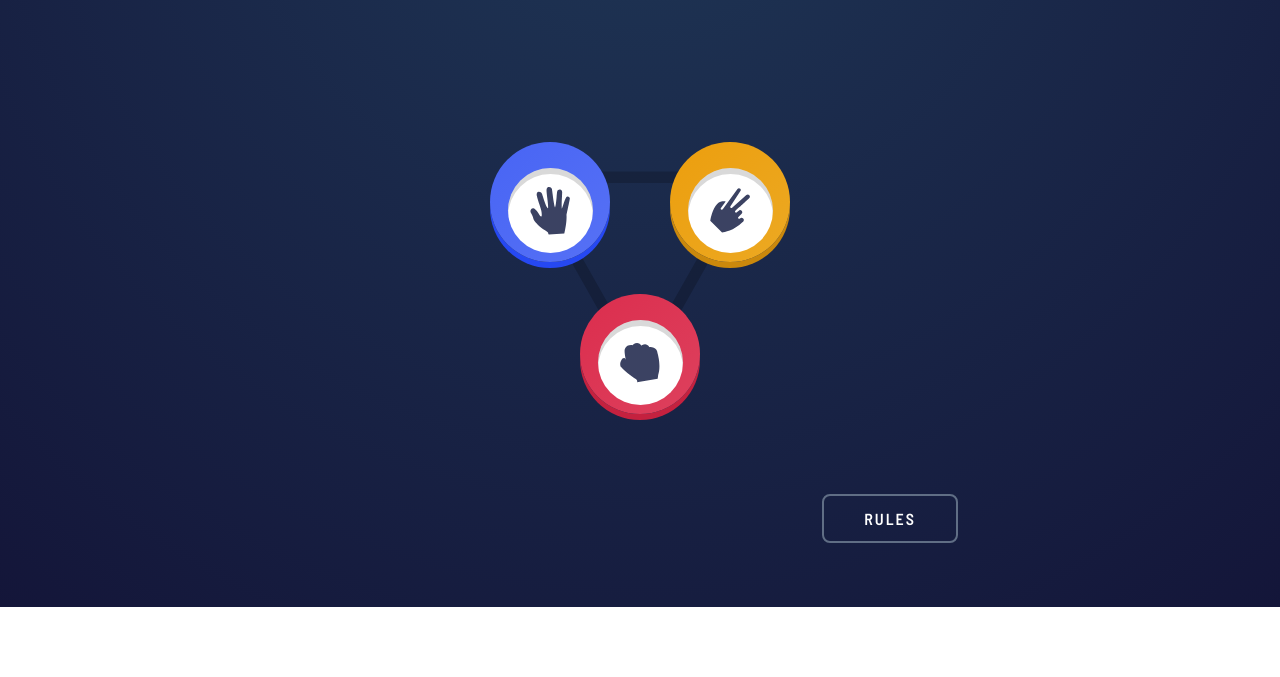
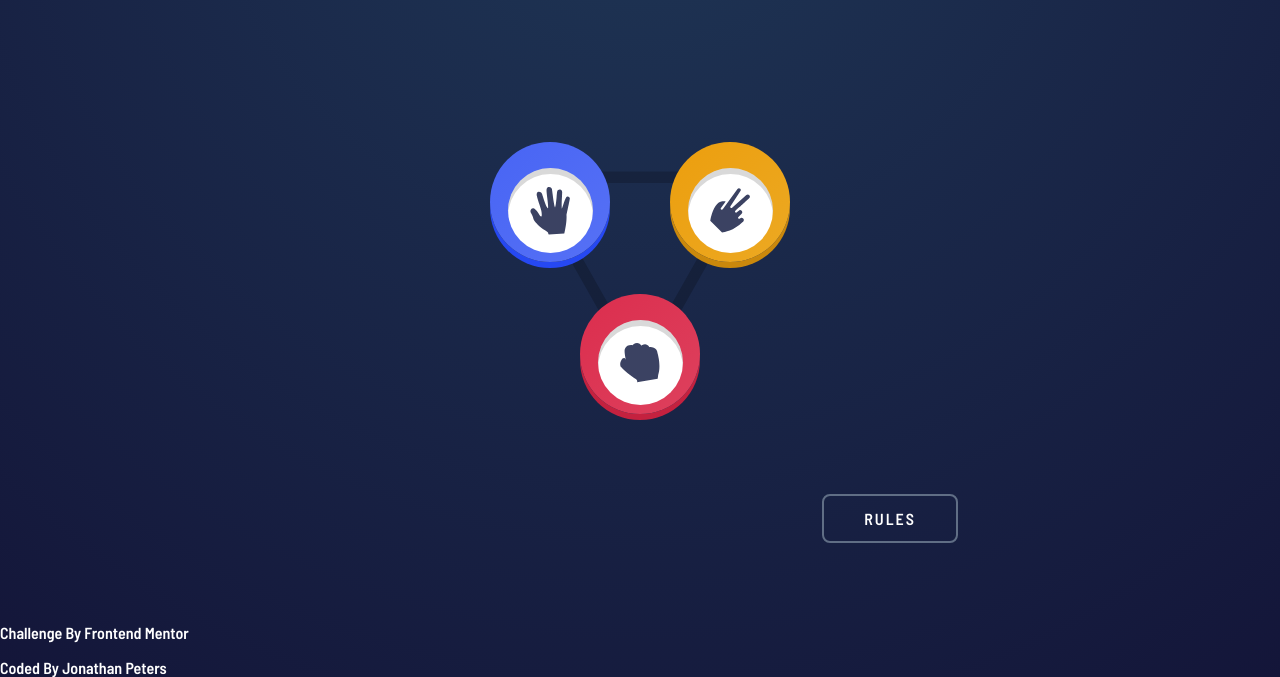
Before and after one commit to QMS85/Rock-Paper-Scissors-Game, a plain HTML site: page index.html in a window 1280 px wide. Shown: the part 193-870 px from the top of the page. Before the commit the page ends 800 px from the top, so only its background shows below. Drawn offline with Linux system fonts and the light colour scheme.

Commit message:
Update index.html

```diff
--- a/index.html
+++ b/index.html
@@ -98,7 +98,11 @@
       </div>
     </div>
   </div>
-
+  <!--ATTRIBUTION-->
+  <div class="attribution"
+    <p>Challenge By <a href="https://www.frontendmentor.io?ref=challenge" target="_blank">Frontend Mentor</a></p><p>Coded By <a href="https://qms85.github.io/MyPortfolio/" target="_blank">Jonathan Peters</a></p>
+    </div>
+  <!--END OF ATTRIBUTION-->
   <script src="script.js"></script>
 </body>
 
```
